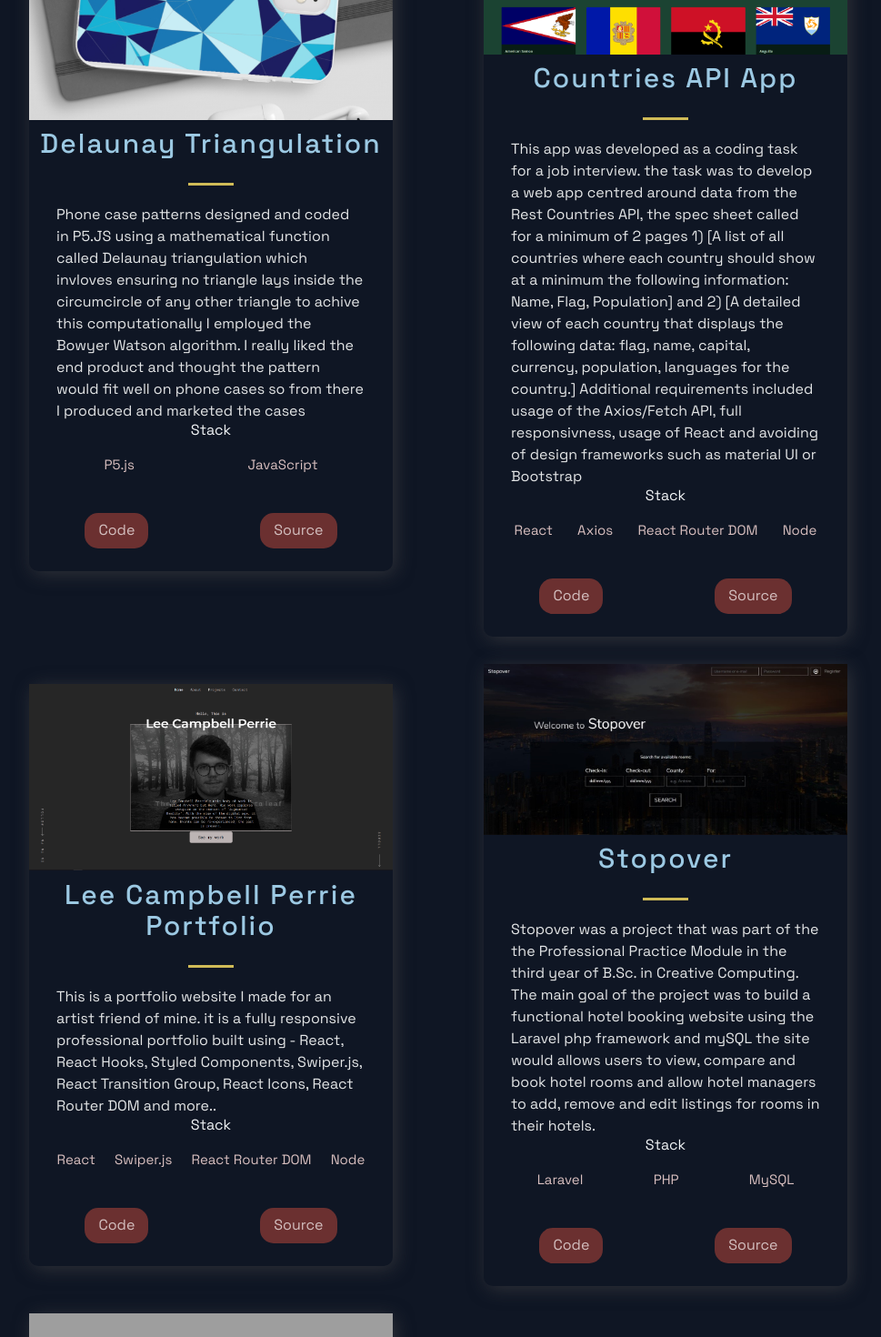
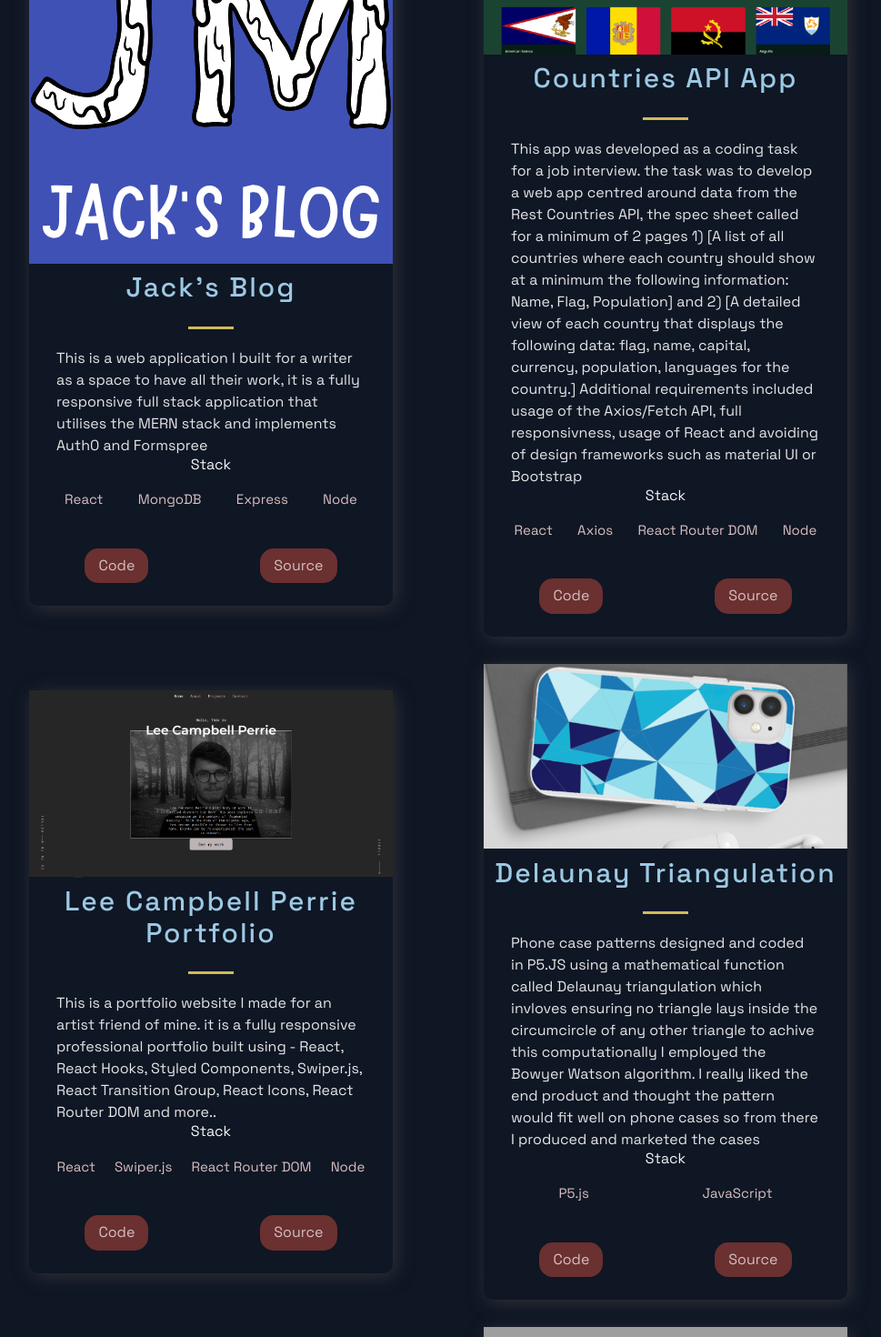
Before and after one commit to Andrewmoo/Personal-Portfolio, a Next.js app: page / in a window 1280 px wide. Shown: the part 1140-2610 px from the top of the page at 91% size, without its empty margins (158-1127 px from the left). Built offline with nearby package versions, Linux system fonts and the light colour scheme; grey boxes are pictures that could not be loaded.

Commit message:
Added Jacks Blog

```diff
--- a/src/constants/constants.js
+++ b/src/constants/constants.js
@@ -1,12 +1,12 @@
 export const projects = [
   {
-    title: 'Delaunay Triangulation',
-    description:"Phone case patterns designed and coded in P5.JS using a mathematical function called Delaunay triangulation which invloves ensuring no triangle lays inside the circumcircle of any other triangle to achive this computationally I employed the Bowyer Watson algorithm. I really liked the end product and thought the pattern would fit well on phone cases so from there I produced and marketed the cases",
-    image: '/images/2.png',
-    tags: ['P5.js', 'JavaScript'],
-    source: 'https://andrewmoo.github.io/Creative-Coding/Shape-Pattern/Main%20Exercises/Wrapping%20Paper%20Design/index.html',
-    visit: 'https://codepen.io/andrewmoo98/pen/YzpBarx?editors=0010',
-    id: 1,
+    title: "Jack's Blog",
+    description: "This is a web application I built for a writer as a space to have all their work, it is a fully responsive full stack application that utilises the MERN stack and implements Auth0 and Formspree",
+      image: "/images/Jack's Blog.svg",
+      tags: ['React', 'MongoDB', 'Express', 'Node'],
+    source: 'https://jacks-blog-frontend.herokuapp.com/posts',
+    visit: 'https://codesandbox.io/s/countries-app-2erq4?file=/src/components/Header.js',
+    id: 5,
   },
   {
     title: 'Countries API App',
@@ -25,6 +25,15 @@ export const projects = [
     source: 'https://leecampbellperrie.netlify.app/',
     visit: 'https://github.com/Andrewmoo/Lees-React-Portfolio',
     id: 0,
+  },
+  {
+    title: 'Delaunay Triangulation',
+    description:"Phone case patterns designed and coded in P5.JS using a mathematical function called Delaunay triangulation which invloves ensuring no triangle lays inside the circumcircle of any other triangle to achive this computationally I employed the Bowyer Watson algorithm. I really liked the end product and thought the pattern would fit well on phone cases so from there I produced and marketed the cases",
+    image: '/images/2.png',
+    tags: ['P5.js', 'JavaScript'],
+    source: 'https://andrewmoo.github.io/Creative-Coding/Shape-Pattern/Main%20Exercises/Wrapping%20Paper%20Design/index.html',
+    visit: 'https://codepen.io/andrewmoo98/pen/YzpBarx?editors=0010',
+    id: 1,
   },
   {
     title: 'Stopover',
```
Also changed, not shown: public/images/Jack's Blog.svg (added).
